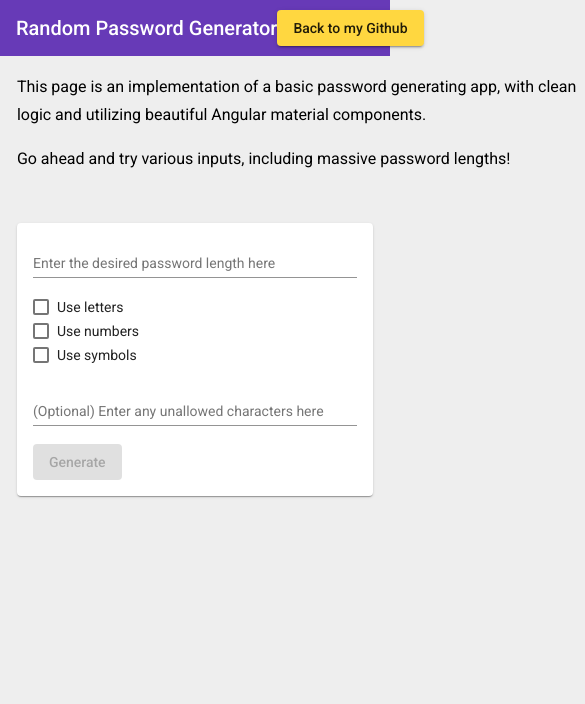
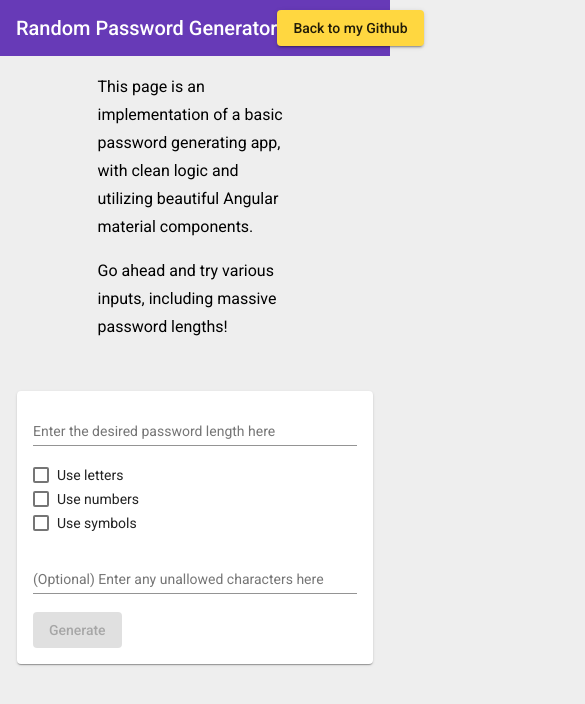
Before and after one commit to arami265/angular-password-generator, an Angular app: page / in a window 390 px wide. Shown: the top 704 px of the page, 585 px wide, since content can reach past the window. Built offline with nearby package versions, Linux system fonts and the light colour scheme.

Commit message:
Styling
Changed width to better suit mobile

```diff
--- a/src/styles.css
+++ b/src/styles.css
@@ -25,7 +25,7 @@ body {
 }
 
 .larger-width {
-  width: 70vh;
+  width: 50%;
 }
 
 .full-width {
```
